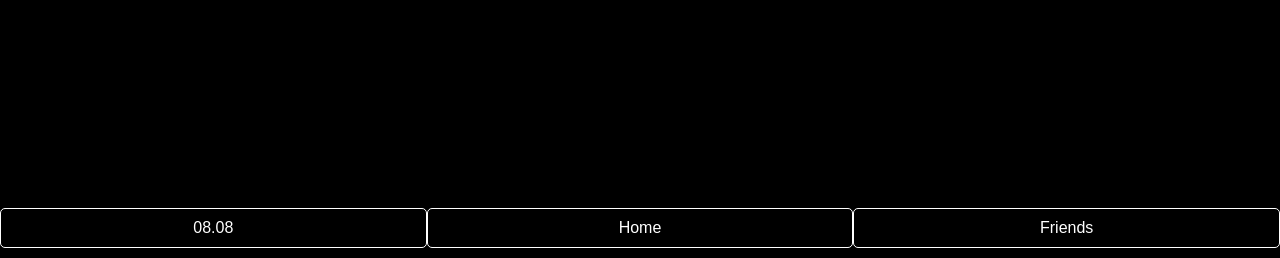
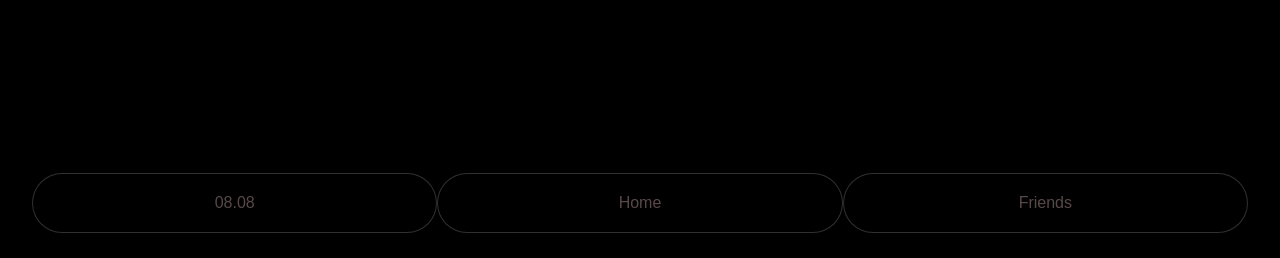
Before and after one commit to mench2/TMAold, a plain HTML site: page index.html in a window 1280 px wide. Shown: the part 542-800 px from the top of the page. Drawn offline with Linux system fonts and the light colour scheme.

Commit message:
23.05.2024

```diff
--- a/styles.css
+++ b/styles.css
@@ -63,22 +63,21 @@
     .footer {
         display: flex;
         justify-content: space-around;
-        width: 100%;
-        padding: 10px 0;
+        width: 95%;
+        padding: 25px 0;
         background-color: black;
     }
 
     .footer-button {
-
-        background-color: black;
-        padding: 10px;
-        color: white;
-        border: 1px solid white;
-        border-radius: 5px;
+        background-color: rgb(0, 0, 0);
+        padding: 20px 0;
+        color: rgb(88, 73, 73);
+        border: 1px solid rgba(114, 114, 114, 0.425);
+        border-radius: 30px;
         flex: 1;
         text-align: center;
     }
 
     .footer-button:active {
-        background-color: grey;
+        background-color: rgba(128, 128, 128, 0.11);
     }
```
